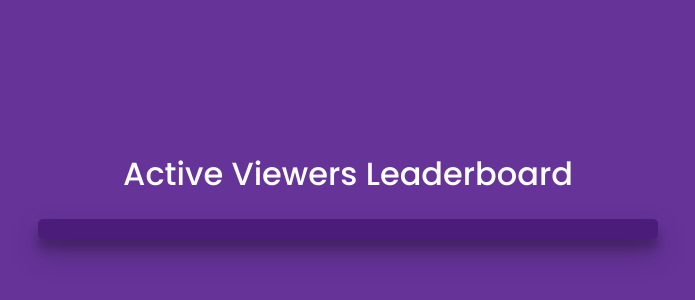
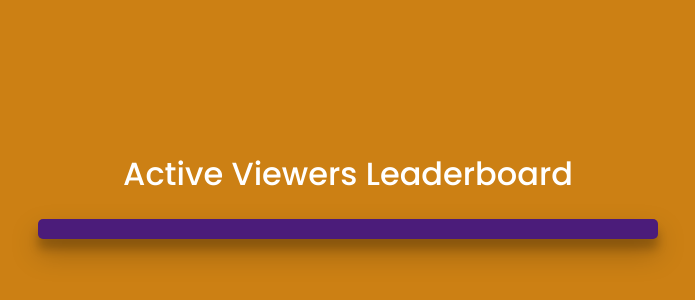
Before and after one commit to AayushBiswas388/vpirate-leaderboard, a website: page index.html in a window 1280 px wide. Shown: the part 206-506 px from the top of the page, without its empty margins (292-987 px from the left). Drawn offline with Linux system fonts and the light colour scheme.

Commit message:
Update style.css

```diff
--- a/style.css
+++ b/style.css
@@ -1,7 +1,7 @@
 @import url("https://fonts.googleapis.com/css2?family=Poppins:wght@500&display=swap");
 
 body {
-    background-color: #663399;
+    background-color: #cc8014;
     font-family: "Poppins", sans-serif;
     display: flex;
     flex-direction: column;
```
